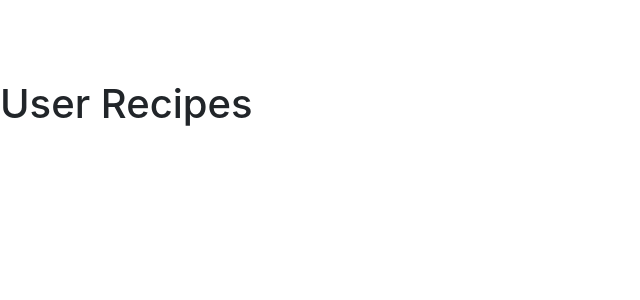
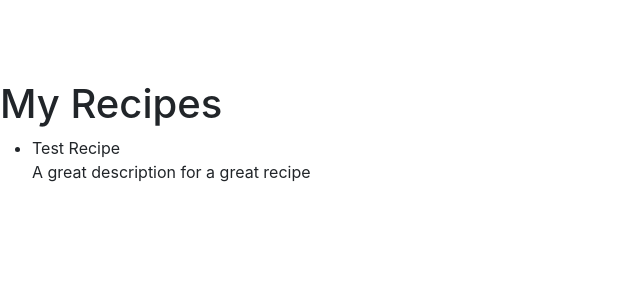
Before and after one commit to Retky/CookTheWeek-React, a React (Create React App) app: page /recipes in a window 1280 px wide. Shown: the top 300 px of the page, without its empty margins (0-640 px from the left). Built offline with nearby package versions, Linux system fonts and the light colour scheme.

Commit message:
Mod basic UserRecipes page

```diff
--- a/src/pages/UserRecipes.jsx
+++ b/src/pages/UserRecipes.jsx
@@ -1,7 +1,30 @@
-const UserRecipes = () => (
-  <div className="header-space">
-    <h1>User Recipes</h1>
-  </div>
-);
+import { useEffect } from 'react';
+import { useSelector, useDispatch } from 'react-redux';
+import { fetchRecipes } from '../store/reducers/userReducer';
+
+const UserRecipes = () => {
+  const dispatch = useDispatch();
+  const recipes = useSelector((store) => store.user);
+
+  useEffect(() => {
+    dispatch(fetchRecipes());
+  }, [dispatch]);
+
+  return (
+    <div className="header-space">
+      <h1>My Recipes</h1>
+      <ul>
+        {recipes.map((recipe) => (
+          <li key={recipe.id}>
+            {recipe.name}
+            <br />
+            {recipe.description}
+            <br />
+          </li>
+        ))}
+      </ul>
+    </div>
+  );
+};
 
 export default UserRecipes;
```
